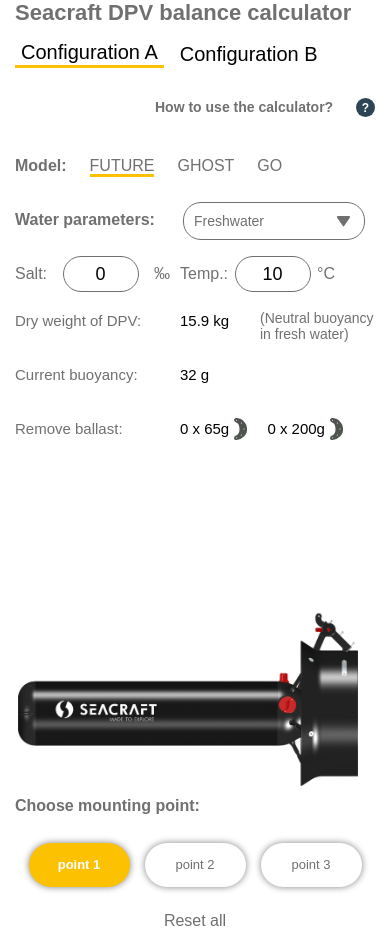
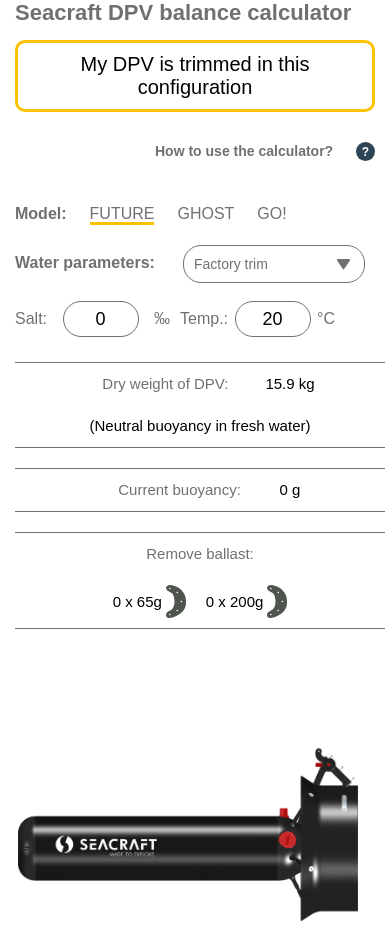
Before and after one commit to LoundGY/trim-calc, a PHP site: page / in a window 390 px wide. Shown: the part 40-968 px from the top of the page. Run offline with PHP 8.4, Linux system fonts and the light colour scheme.

Commit message:
change logic for config

```diff
--- a/css/style.css
+++ b/css/style.css
@@ -11,8 +11,10 @@ body {
 }
 
 div.selectboxss {
+  top: 0;
+  right: 0;
   width: 222px;
-  position: relative;
+  position: absolute;
   height: 36px;
   border-radius: 18px;
   border: solid 1px #707070;
@@ -21,7 +23,6 @@ div.selectboxss {
   cursor: pointer;
   overflow: hidden;
   transition: 0.3s;
-  top: -7px;
   z-index: 1;
 }
 @media (max-width: 705px) {
@@ -137,7 +138,7 @@ input {
   gap: 10px;
 }
 .mainBlock__head .top-buttons__button {
-  display: flex;
+  display: none;
   align-items: center;
   justify-content: center;
   background: transparent;
@@ -146,9 +147,15 @@ input {
   font-size: 20px;
   cursor: pointer;
   color: #000000;
+  border: 3px solid #fcc202;
+  border-radius: 10px;
+  padding: 10px;
 }
-.mainBlock__head .top-buttons__button.active, .mainBlock__head .top-buttons__button:hover {
-  border-bottom: 3px solid #fcc202;
+.mainBlock__head .top-buttons__button.active {
+  display: flex;
+}
+.mainBlock__head .top-buttons__button:hover {
+  background: rgba(0, 0, 0, 0.11);
 }
 .mainBlock__head .title {
   font-weight: bold;
@@ -218,16 +225,16 @@ input {
   margin-top: 50px;
   display: flex;
   width: 100%;
+  justify-content: space-between;
   margin-bottom: 83px;
 }
 .mainBlock__parameters .left {
   display: flex;
   flex-direction: column;
   flex-wrap: wrap;
-  justify-content: space-between;
-  width: 433px;
-  height: 130px;
-  margin-right: 190px;
+  justify-content: end;
+  gap: 20px;
+  min-height: 138px;
 }
 @media (max-width: 1320px) {
   .mainBlock__parameters .left {
@@ -235,7 +242,7 @@ input {
   }
 }
 .mainBlock__parameters .model {
-  height: 22px;
+  min-height: 22px;
   line-height: 22px;
   display: flex;
   font-size: 18px;
@@ -263,10 +270,12 @@ input {
   }
 }
 .mainBlock__parameters .waterParam {
+  position: relative;
   width: 433px;
   display: flex;
   justify-content: space-between;
-  height: 22px;
+  align-items: center;
+  height: 36px;
   color: #707070;
   line-height: 22px;
   font-weight: bold;
@@ -280,7 +289,7 @@ input {
 }
 .mainBlock__parameters .params {
   width: 378px;
-  height: 22px;
+  min-height: 22px;
   display: flex;
   justify-content: space-between;
 }
@@ -295,8 +304,9 @@ input {
 .mainBlock__parameters .waterParameters {
   display: flex;
   width: 170px;
-  height: 22px;
+  min-height: 22px;
   justify-content: space-between;
+  align-items: center;
   line-height: 22px;
 }
 .mainBlock__parameters .waterParameters__input {
@@ -310,7 +320,6 @@ input {
   font-weight: 500;
   border-radius: 18px;
   position: relative;
-  top: -7px;
   outline: none;
   font-family: "Montserrat", Sans-serif;
 }
@@ -320,60 +329,130 @@ input {
   }
 }
 .mainBlock__parameters .right {
+  display: grid;
+  grid-template-rows: 1fr;
+  align-items: center;
+  font-weight: 500;
+  gap: 20px;
+  color: #000000;
+}
+.mainBlock__parameters .right__span {
+  white-space: nowrap;
+}
+.mainBlock__parameters .right .first-part-of-text {
+  width: 160px;
   display: flex;
-  flex-direction: column;
-  flex-wrap: wrap;
-  justify-content: space-between;
-  width: 608px;
-  font-weight: 500;
-  height: 184px;
+  align-items: center;
+  color: #707070;
+}
+@media (max-width: 705px) {
+  .mainBlock__parameters .right .first-part-of-text {
+    justify-content: center;
+  }
 }
 .mainBlock__parameters .right .weight {
   position: relative;
   width: 100%;
-  height: 22px;
+  min-height: 22px;
   line-height: 22px;
+  display: flex;
+  flex-wrap: wrap;
+  gap: 20px;
+}
+@media (max-width: 705px) {
+  .mainBlock__parameters .right .weight {
+    justify-content: center;
+    border-top: 1px solid #707070;
+    border-bottom: 1px solid #707070;
+    padding: 10px 5px;
+  }
 }
 .mainBlock__parameters .right .buoyancy {
   position: relative;
   width: 100%;
   line-height: 22px;
-  height: 22px;
+  min-height: 22px;
+  display: flex;
+  flex-wrap: wrap;
+  gap: 20px;
+}
+@media (max-width: 705px) {
+  .mainBlock__parameters .right .buoyancy {
+    justify-content: center;
+    border-top: 1px solid #707070;
+    border-bottom: 1px solid #707070;
+    padding: 10px 5px;
+  }
+}
+.mainBlock__parameters .right .buoyancy__actual {
+  position: relative;
+  display: flex;
+  gap: 20px;
+}
+.mainBlock__parameters .right .buoyancy__actual.trimmed-block {
+  display: none;
 }
 .mainBlock__parameters .right .ballast {
-  display: flex;
   position: relative;
   line-height: 22px;
   width: 100%;
-  height: 22px;
+  min-height: 22px;
+  display: flex;
+  gap: 20px;
+}
+@media (max-width: 705px) {
+  .mainBlock__parameters .right .ballast {
+    justify-content: center;
+    border-top: 1px solid #707070;
+    border-bottom: 1px solid #707070;
+    padding: 10px 5px;
+    flex-direction: column;
+    align-items: center;
+  }
+}
+.mainBlock__parameters .right .ballast .details {
+  gap: 20px;
+  white-space: nowrap;
+}
+.mainBlock__parameters .right .ballast .detail {
+  display: flex;
+  align-items: center;
+  gap: 4px;
 }
 .mainBlock__parameters .right .foam {
-  display: flex;
   position: relative;
-  flex-wrap: nowrap;
+  flex-wrap: wrap;
   line-height: 22px;
   width: 100%;
-  height: 22px;
+  min-height: 22px;
+  display: flex;
+  gap: 20px;
+}
+@media (max-width: 705px) {
+  .mainBlock__parameters .right .foam {
+    justify-content: center;
+    border-top: 1px solid #707070;
+    border-bottom: 1px solid #707070;
+    padding: 10px 5px;
+  }
 }
 .mainBlock__parameters .right .foam .foam-parts {
   display: flex;
   line-height: 22px;
-  height: 22px;
-  position: absolute;
+  min-height: 22px;
+  position: relative;
   color: #000000;
+  gap: 10px;
   top: 0;
-  left: 213px;
 }
 @media (max-width: 705px) {
   .mainBlock__parameters .right .foam .foam-parts {
     flex-wrap: wrap;
-    left: 165px;
   }
 }
 .mainBlock__parameters .right .foam .foam-parts img {
+  width: 30px;
   height: 22px;
-  margin-left: 10px;
-  margin-right: 10px;
 }
 .mainBlock__parameters .right .foam__with {
   color: #707070;
@@ -381,56 +460,6 @@ input {
 @media (max-width: 705px) {
   .mainBlock__parameters .right .foam__with {
     width: 80px;
-  }
-}
-.mainBlock__parameters .right__span-weight {
-  position: absolute;
-  width: 200px;
-}
-.mainBlock__parameters .right__span {
-  position: absolute;
-  color: #000000;
-  left: 213px;
-}
-@media (max-width: 705px) {
-  .mainBlock__parameters .right__span {
-    left: 165px;
-  }
-}
-.mainBlock__parameters .right__span2 {
-  position: absolute;
-  left: 303px;
-}
-@media (max-width: 705px) {
-  .mainBlock__parameters .right__span2 {
-    font-size: 14px;
-    line-height: 16px;
-    left: 245px;
-  }
-}
-.mainBlock__parameters .right__span3 {
-  position: relative;
-  color: #000000;
-  margin-right: 5px;
-}
-.mainBlock__parameters .right .details {
-  display: flex;
-  position: absolute;
-  left: 213px;
-  white-space: nowrap;
-}
-.mainBlock__parameters .right .details .detail {
-  height: 22px;
-  display: flex;
-  margin-right: 20px;
-}
-.mainBlock__parameters .right .details .detail img {
-  position: relative;
-}
-@media (max-width: 705px) {
-  .mainBlock__parameters .right .details {
-    position: absolute;
-    left: 165px;
   }
 }
 @media (max-width: 705px) {
--- a/css/style.scss
+++ b/css/style.scss
@@ -10,8 +10,10 @@ body {
 }
 
 div.selectboxss {
+    top: 0;
+    right: 0;
     width: 222px;
-    position: relative;
+    position: absolute;
     height: 36px;
     border-radius: 18px;
     border: solid 1px #707070;
@@ -20,7 +22,6 @@ div.selectboxss {
     cursor: pointer;
     overflow: hidden;
     transition: 0.3s;
-    top: -7px;
     z-index: 1;
     @media (max-width: 705px) {
         width: 180px;
@@ -119,7 +120,7 @@ input {
             gap: 10px;
 
             &__button {
-                display: flex;
+                display: none;
                 align-items: center;
                 justify-content: center;
                 background: transparent;
@@ -128,10 +129,16 @@ input {
                 font-size: 20px;
                 cursor: pointer;
                 color: #000000;
+                border: 3px solid #fcc202;
+                border-radius: 10px;
+                padding: 10px;
 
-                &.active,
+                &.active {
+                    display: flex;
+                }
+
                 &:hover {
-                    border-bottom: 3px solid #fcc202;
+                    background: rgb(0 0 0 / 11%);
                 }
             }
         }
@@ -193,20 +200,22 @@ input {
         margin-top: 50px;
         display: flex;
         width: 100%;
+        justify-content: space-between;
+
         .left {
             display: flex;
             flex-direction: column;
             flex-wrap: wrap;
-            justify-content: space-between;
-            width: 433px;
-            height: 130px;
-            margin-right: 190px;
+            justify-content: end;
+            gap: 20px;
+            min-height: 138px;
             @media (max-width: 1320px) {
                 margin-bottom: 25px;
             }
         }
+
         .model {
-            height: 22px;
+            min-height: 22px;
             line-height: 22px;
             display: flex;
             font-size: 18px;
@@ -232,10 +241,12 @@ input {
             }
         }
         .waterParam {
+            position: relative;
             width: 433px;
             display: flex;
             justify-content: space-between;
-            height: 22px;
+            align-items: center;
+            height: 36px;
             color: #707070;
             line-height: 22px;
             font-weight: bold;
@@ -247,7 +258,7 @@ input {
         }
         .params {
             width: 378px;
-            height: 22px;
+            min-height: 22px;
             display: flex;
             justify-content: space-between;
             @media (max-width: 705px) {
@@ -260,8 +271,9 @@ input {
         .waterParameters {
             display: flex;
             width: 170px;
-            height: 22px;
+            min-height: 22px;
             justify-content: space-between;
+            align-items: center;
             line-height: 22px;
             &__input {
                 box-sizing: border-box;
@@ -274,7 +286,6 @@ input {
                 font-weight: 500;
                 border-radius: 18px;
                 position: relative;
-                top: -7px;
                 outline: none;
                 font-family: "Montserrat", Sans-serif;
             }
@@ -283,55 +294,120 @@ input {
             }
         }
         .right {
-            display: flex;
-            flex-direction: column;
-            flex-wrap: wrap;
-            justify-content: space-between;
-            width: 608px;
+            display: grid;
+            grid-template-rows: 1fr;
+            align-items: center;
             font-weight: 500;
-            height: 184px;
+            gap: 20px;
+            color: #000000;
+
+            &__span {
+                white-space: nowrap;
+            }
+            .first-part-of-text {
+                width: 160px;
+                display: flex;
+                align-items: center;
+                color: #707070;
+                @media (max-width: 705px) {
+                    justify-content: center;
+                }
+            }
             .weight {
                 position: relative;
                 width: 100%;
-                height: 22px;
+                min-height: 22px;
                 line-height: 22px;
+                display: flex;
+                flex-wrap: wrap;
+                gap: 20px;
+                @media (max-width: 705px) {
+                    justify-content: center;
+                    border-top: 1px solid #707070;
+                    border-bottom: 1px solid #707070;
+                    padding: 10px 5px;
+                }
             }
             .buoyancy {
                 position: relative;
                 width: 100%;
                 line-height: 22px;
-                height: 22px;
+                min-height: 22px;
+                display: flex;
+                flex-wrap: wrap;
+                gap: 20px;
+                @media (max-width: 705px) {
+                    justify-content: center;
+                    border-top: 1px solid #707070;
+                    border-bottom: 1px solid #707070;
+                    padding: 10px 5px;
+                }
+
+                &__actual {
+                    position: relative;
+                    display: flex;
+                    gap: 20px;
+
+                    &.trimmed-block {
+                        display: none;
+                    }
+                }
             }
             .ballast {
-                display: flex;
                 position: relative;
                 line-height: 22px;
                 width: 100%;
-                height: 22px;
+                min-height: 22px;
+                display: flex;
+                gap: 20px;
+                @media (max-width: 705px) {
+                    justify-content: center;
+                    border-top: 1px solid #707070;
+                    border-bottom: 1px solid #707070;
+                    padding: 10px 5px;
+                    flex-direction: column;
+                    align-items: center;
+                }
+
+                .details {
+                    gap: 20px;
+                    white-space: nowrap;
+                }
+                .detail {
+                    display: flex;
+                    align-items: center;
+                    gap: 4px;
+                }
             }
             .foam {
-                display: flex;
                 position: relative;
-                flex-wrap: nowrap;
+                flex-wrap: wrap;
                 line-height: 22px;
                 width: 100%;
-                height: 22px;
+                min-height: 22px;
+                display: flex;
+                gap: 20px;
+                @media (max-width: 705px) {
+                    justify-content: center;
+                    border-top: 1px solid #707070;
+                    border-bottom: 1px solid #707070;
+                    padding: 10px 5px;
+                }
+
                 .foam-parts {
                     display: flex;
                     line-height: 22px;
-                    height: 22px;
-                    position: absolute;
+                    min-height: 22px;
+                    position: relative;
                     color: #000000;
+                    gap: 10px;
                     top: 0;
-                    left: 213px;
                     @media (max-width: 705px) {
                         flex-wrap: wrap;
-                        left: 165px;
                     }
                     img {
+                        width: 30px;
                         height: 22px;
-                        margin-left: 10px;
-                        margin-right: 10px;
                     }
                 }
                 &__quan {
@@ -342,50 +418,6 @@ input {
                     @media (max-width: 705px) {
                         width: 80px;
                     }
-                }
-            }
-            &__span-weight {
-                position: absolute;
-                width: 200px;
-            }
-            &__span {
-                position: absolute;
-                color: #000000;
-                left: 213px;
-                @media (max-width: 705px) {
-                    left: 165px;
-                }
-            }
-            &__span2 {
-                position: absolute;
-                left: 303px;
-                @media (max-width: 705px) {
-                    font-size: 14px;
-                    line-height: 16px;
-                    left: 245px;
-                }
-            }
-            &__span3 {
-                position: relative;
-                color: #000000;
-                margin-right: 5px;
-            }
-            .details {
-                display: flex;
-                position: absolute;
-                left: 213px;
-                white-space: nowrap;
-                .detail {
-                    height: 22px;
-                    display: flex;
-                    margin-right: 20px;
-                    img {
-                        position: relative;
-                    }
-                }
-                @media (max-width: 705px) {
-                    position: absolute;
-                    left: 165px;
                 }
             }
             @media (max-width: 705px) {
--- a/data/models.json
+++ b/data/models.json
@@ -5,7 +5,7 @@
     "img": "/assets/images/scooters/1.png",
     "weight": 15.9,
     "weightInWater": 15.93,
-    "accessories": [1, 2, 3, 4, 7, 8, 9, 10, 11, 12]
+    "accessories": [1, 3, 4, 7, 8, 9, 10, 11, 12]
   },
   {
     "id": 2,
@@ -17,10 +17,10 @@
   },
   {
     "id": 3,
-    "model": "GO",
+    "model": "GO!",
     "img": "/assets/images/scooters/3.png",
     "weight": 9.8,
     "weightInWater": 9.82,
-    "accessories": [1, 2, 3, 4, 8, 9]
+    "accessories": [1, 3, 4, 13, 14, 15, 16]
   }
 ]
--- a/data/sea.json
+++ b/data/sea.json
@@ -59,7 +59,7 @@
     "enName": "Freshwater",
     "plName": "Woda słodka",
     "deName": "Süßwasser",
-    "salt": 0,
+    "salt": 0.5,
     "temperature": 10
   },
   {
--- a/index.html
+++ b/index.html
@@ -16,8 +16,8 @@
         <div class="mainBlock__head">
             <div class="title">Seacraft DPV balance calculator</div>
             <div class="top-buttons">
-                <button id="selectA" class="top-buttons__button active">Configuration A</button>
-                <button id="selectB" class="top-buttons__button">Configuration B</button>
+                <button id="selectA" class="top-buttons__button active">My DPV is trimmed in this configuration</button>
+                <button id="selectB" class="top-buttons__button">Cancel</button>
             </div>
         </div>
         <div id="howtouse" class="howtouse">
@@ -53,12 +53,22 @@
                 </div>
             </div>
             <div class="right">
-                <div class="weight">Dry weight of DPV:<span class="right__span"><span id="scooter-weight"></span>
+                <div class="weight"><span class="first-part-of-text">Dry weight of DPV:</span><span class="right__span"><span id="scooter-weight"></span>
                         kg</span><span class="right__span2">(Neutral buoyancy in fresh water)</span></div>
-                <div class="buoyancy">Current buoyancy:<span class="right__span"><span id="current-buouancy"></span>
+                <div class="buoyancy">
+                    <div class="buoyancy__actual">
+                        <span class="first-part-of-text">Current buoyancy:</span><span class="right__span"><span id="current-buouancy"></span>
                         g</span>
+                    </div>
+                    <div class="buoyancy__actual trimmed-block">
+                        <span class="first-part-of-text">Trimmed buoyancy:</span>
+                        <span class="right__span">
+                            <span id="trimmed-buouancy"></span>
+                            g
+                        </span>
+                    </div>
                 </div>
-                <div class="ballast"><span id="ballastMove">Remove ballast:</span>
+                <div class="ballast"><span class="first-part-of-text" id="ballastMove">Remove ballast:</span>
                     <div id="no_go_ballast" class="details">
                         <div class="detail"> <span class="right__span3"><span id="detail61"></span> x 65g</span><img
                                 src="./assets/images/icons/detail.svg" alt=""></div>
```
Also changed, not shown: data/accessories.json (+77 -20 lines), js/calculator.js (+52 -20 lines), assets/images/accessory/models/2/bracket/point1/10.png, assets/images/accessory/models/2/bracket/point1/11.png (added), assets/images/accessory/models/2/bracket/point1/2.png, assets/images/accessory/models/2/bracket/point2/10.png, assets/images/accessory/models/2/bracket/point2/2.png, assets/images/accessory/models/2/point1/11.png (added), assets/images/accessory/models/2/point3/7.png (added), assets/images/accessory/models/2/point3/8.png (added), 1 other file.
